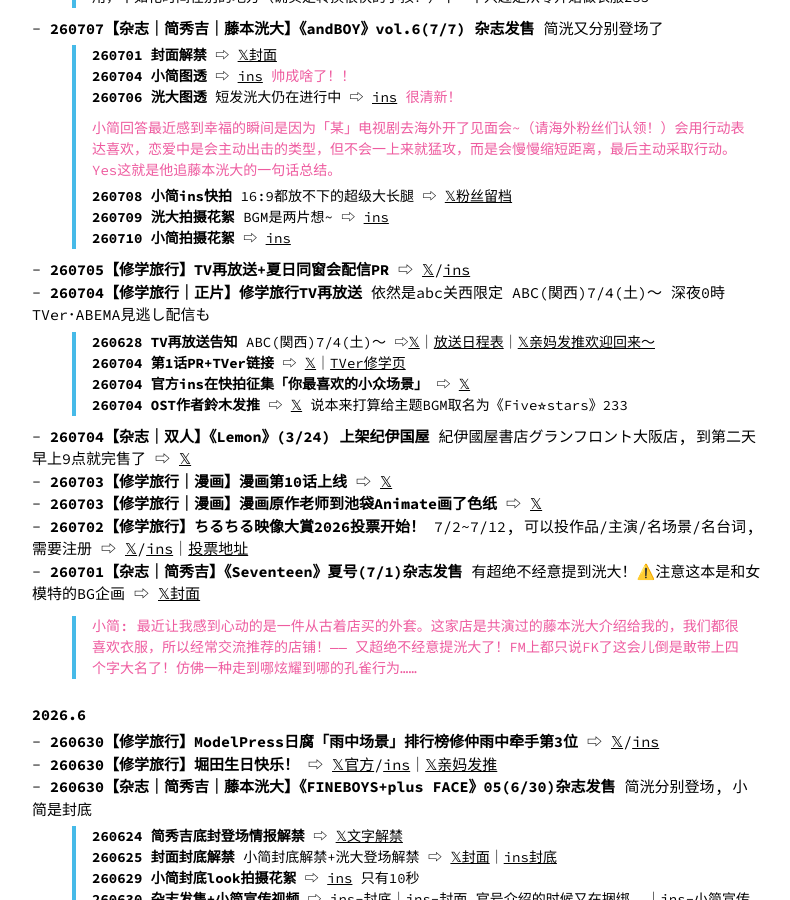
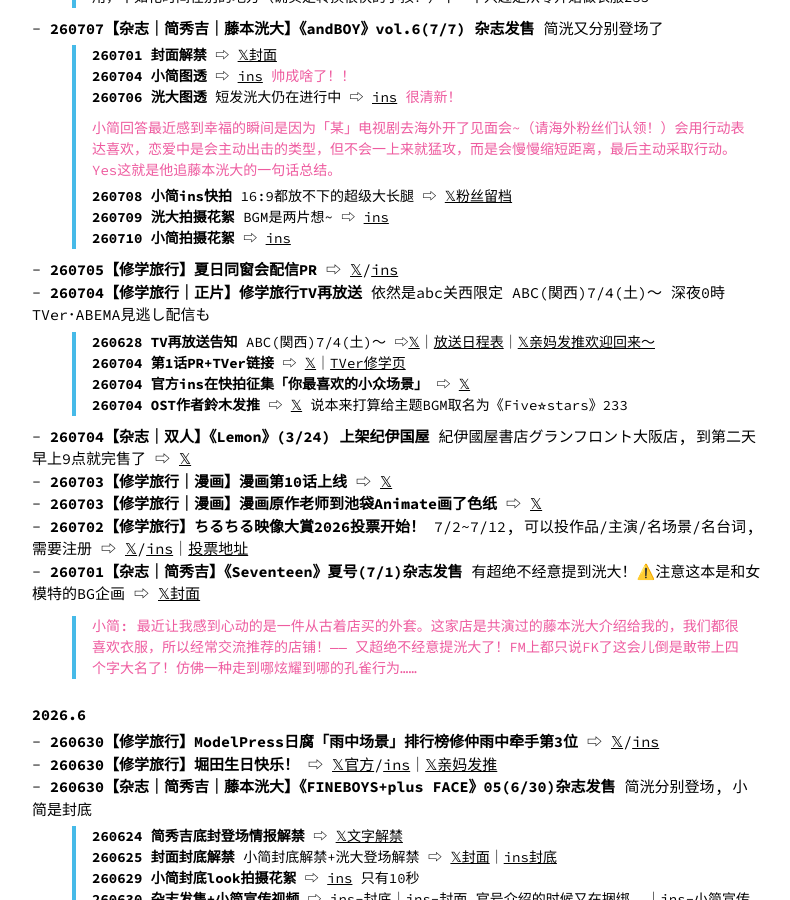
Before and after one commit to eri329/hidekou, a Jekyll site: the page built from index.md, in a window 1280 px wide and 900 px high, scrolled down 1752 px. Shown: the whole window, without its empty margins (243-1033 px from the left). Built offline with Jekyll 4.4.1, drawn with Linux system fonts in a browser that asks for light colours; comment, search, counter and statistics services are not loaded.

Commit message:
minor update

```diff
--- a/index.md
+++ b/index.md
@@ -81,7 +81,7 @@ permalink: /
     > **260708 小简ins快拍** 16:9都放不下的超级大长腿 ⇨ [𝕏粉丝留档](https://x.com/checkey_2002/status/2074757940259762506)
     > **260709 洸大拍摄花絮** BGM是两片想~ ⇨ [ins](https://www.instagram.com/reel/Dakdbv-h7Kl/)
     > **260710 小简拍摄花絮** ⇨ [ins](https://www.instagram.com/reel/DanCPFoB2ay/)
-* **260705【修学旅行】TV再放送+夏日同窗会配信PR** ⇨ [𝕏](https://x.com/dramal_abc/status/2073428480545759391)/[ins](https://www.instagram.com/reel/DaYDw01zXln/)
+* **260705【修学旅行】夏日同窗会配信PR** ⇨ [𝕏](https://x.com/dramal_abc/status/2073428480545759391)/[ins](https://www.instagram.com/reel/DaYDw01zXln/)
 * **260704【修学旅行｜正片】修学旅行TV再放送** 依然是abc关西限定 ABC(関西)7/4(土)〜 深夜0時 TVer･ABEMA見逃し配信も
     > **260628 TV再放送告知** ABC(関西)7/4(土)〜 ⇨[𝕏](https://x.com/dramal_abc/status/2070899961105924367)｜[放送日程表](https://www.asahi.co.jp/schooltrip/news/260627.html)｜[𝕏亲妈发推欢迎回来～](https://x.com/RcNfe37/status/2071205079949189300)
     > **260704 第1话PR+TVer链接** ⇨ [𝕏](https://x.com/dramal_abc/status/2073179989454049384)｜[TVer修学页](https://tver.jp/series/sr1es6void)
```
Also changed, not shown: other parts of index.md (+1 -1 lines), solo.md (+1 -0 lines).
